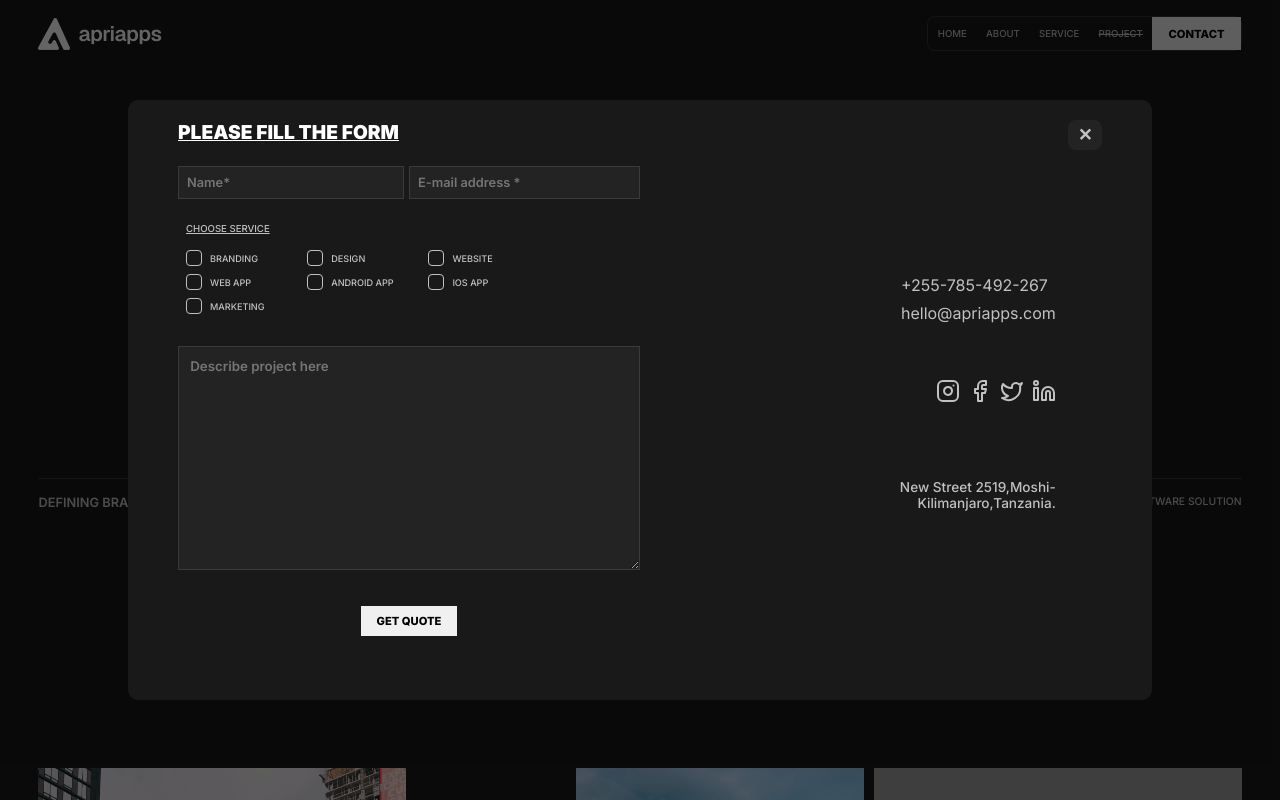
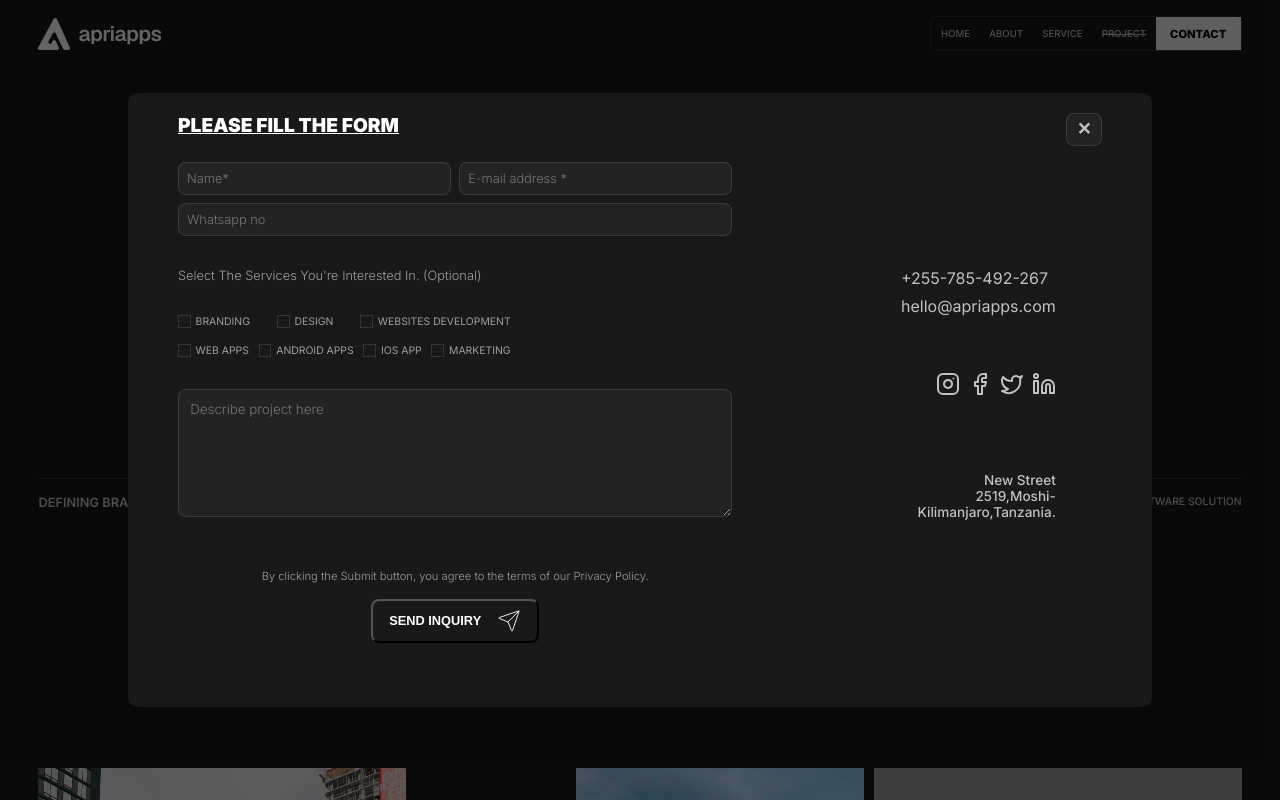
Before and after one commit to pascalbundala/Apriapps, a React (Vite) app: page /project in a window 1280 px wide. Both pictures are taken after a click on the button "CONTACT". Shown: the top 800 px of the page. Built offline with nearby package versions, Linux system fonts and the light colour scheme; grey boxes are pictures that could not be loaded.

Commit message:
contact page & faqs

```diff
--- a/src/components/ContactOverlay.jsx
+++ b/src/components/ContactOverlay.jsx
@@ -1,28 +1,26 @@
-import { FacebookIcon, InstagramIcon,Linkedin,TwitterIcon} from "lucide-react";
 import { useContact } from "../context/contactContext";
+import { Send } from 'lucide-react';
 import React, { useRef, useState } from 'react';
+import socialAccount from "../data/socialaccount";
 
-const socialAccount=[
-    {icon:<InstagramIcon/>,link:"https://www.instagram.com/apriapps/"},
-    {icon: <FacebookIcon/>,link:"https://www.facebook.com/14apriapps/"},
-    {icon: <TwitterIcon/>,link:"https://www.facebook.com/14apriapps/"},
-    {icon:<Linkedin/>,link:"https://www.instagram.com/apriapps/"},
-]
 
 const ContactOverlay = () => {
     const { isOpen, closeContact } = useContact();
     const userNameRef = useRef(null);
     const emailRef = useRef(null);
     const messageRef =  useRef(null);
+    const mobileRef =  useRef(null);
     const [errors, setErrors] = useState({});
     const [isSubmitting, setIsSubmitting] = useState(false);
     const [formData, setFormData] = useState({
       username: "",
-      email: "",
       message:"",
+      mobile:"",
       services: [],
+    });
 
-    });
+    const [email, setEmail] = useState("");
+    const [emailError, setEmailError] = useState("");
 
     if (!isOpen) return null;
 
@@ -36,7 +34,6 @@ const ContactOverlay = () => {
         : prev.services.filter((service) => service !== value),
         }));
     };
-
     const handleInputChange = (e) => {
       const { name, value } = e.target;
       setFormData((prevFormData) => ({
@@ -46,7 +43,24 @@ const ContactOverlay = () => {
 
       setErrors((prev) => ({ ...prev, [name]: "" }));
     };
+    const handleEmailChange = (e) => {
+        const value = e.target.value;
+        setEmail(value);
+        validateEmail(value);
+    };
 
+    const validateEmail = (value) => {
+      const emailRegex = /^[^\s@]+@[^\s@]+\.[^\s@]+$/;
+
+      //  if (!value) {
+      //   setEmailError("Email is required.");
+      // } else
+      if (!emailRegex.test(value)) {
+        setEmailError("Please enter a valid email address.");
+      } else {
+        setEmailError("");
+      }
+    };
 
     const validate = (data) => {
       const errs = {};
@@ -67,8 +81,6 @@ const ContactOverlay = () => {
 
       return errs;
     };
-
-
     const handleSubmit = async (e) => {
       e.preventDefault();
       const validationErrors = validate(formData);
@@ -99,13 +111,10 @@ const ContactOverlay = () => {
             <h3>please fill the form</h3>
             <button onClick={closeContact}>✕</button>
         </div>
-
-        <div className="flex row">
+        <div className="flex row forx">
             <div className="form-c">
-
               <div className="naemail">
                     <div className='form-group'>
-                            {errors.username && <small className="small">{errors.username}</small>}
                       <input
                       type="text"
                       name="username"
@@ -118,18 +127,39 @@ const ContactOverlay = () => {
                       onChange={handleInputChange}
                       value={formData.username}
                       />
+
+                      {errors.username && <small className="small">{errors.username}</small>}
   </div>
 
                     <div className='form-group' >
-                            {errors.email && <small className="small">{errors.email}</small>}
                       <input type="email" name="email" id="email" placeholder='E-mail address *'
-                            autoComplete='email' ref={emailRef} tabIndex="2" onChange={handleInputChange}
-                            value={formData.email}  aria-invalid={!!errors.email} />
+                      autoComplete='email' ref={emailRef} tabIndex="2" onChange={handleEmailChange}
+                      value={email} />
+                        {emailError && <small className="small">{emailError}</small>}
                     </div>
               </div>
 
+              <div className="naemail-mobile">
+                    <div className='form-group'>
+                      <input
+                      type="text"
+                      name="mobile"
+                      id="mobile"
+                      placeholder='Whatsapp no'
+                      autoComplete='whatsapp no'
+                      ref={mobileRef}
+                      tabIndex="3"
+                      aria-invalid={!!errors.mobile}
+                      onChange={handleInputChange}
+                      value={formData.username}
+                      />
+                      {errors.mobile && <small className="small">{errors.mobile}</small>}
+                    </div>
+
+              </div>
+
               <div className="chooselist">
-                      <h4>choose service</h4>
+                <h4>Select the services you're interested in. (Optional)</h4>
                 <div className="list-choice">
 
                   <div className="checkbox-service">
@@ -154,7 +184,7 @@ const ContactOverlay = () => {
     onChange={handleCheckboxChange} />
                     <label htmlFor="website">
                     <span className="custom-checkbox"></span>
-                          Website</label>
+                    Websites development</label>
                   </div>
 
                   <div className="checkbox-service">
@@ -162,7 +192,7 @@ const ContactOverlay = () => {
     onChange={handleCheckboxChange} />
                     <label htmlFor="web-app">
                       <span className="custom-checkbox"></span>
-                            Web app</label>
+                      Web apps</label>
                   </div>
 
                   <div className="checkbox-service">
@@ -170,7 +200,7 @@ const ContactOverlay = () => {
     onChange={handleCheckboxChange}/>
                     <label htmlFor="android">
                       <span className="custom-checkbox"></span>
-                            Android App</label>
+                      Android Apps</label>
                   </div>
 
                   <div className="checkbox-service">
@@ -192,25 +222,23 @@ const ContactOverlay = () => {
                 </div>
               </div>
 
-
-
               <div className='form-group'>
                 {errors.message && <small className="small">{errors.message}</small>}
-                      <textarea id='detail' name='message' rows="5" cols="50" placeholder="Describe project here" autoComplete='off' ref={messageRef} tabIndex="3" onChange={handleInputChange}
+                <textarea id='detail' name='message' rows="20" cols="10" placeholder="Describe project here" autoComplete='off' ref={messageRef} tabIndex="4" onChange={handleInputChange}
                 value={formData.message}   aria-invalid={!!errors.message}></textarea>
               </div>
+
+              <p>By clicking the Submit button, you agree to the terms of our Privacy Policy.</p>
 
               <button type='submit'
                 disabled={isSubmitting}
                 onClick={handleSubmit}
-                      className='button-cta'>
-                      {isSubmitting ? "Submitting..." : "Get Quote"}
+                className='linkTo'>
+                  <h4> {isSubmitting ? "Submitting..." : "Send Inquiry"}</h4>
+                <Send className="lc-icon"/>
               </button>
             </div>
 
-            <div className="space-c">
-              <span></span>
-            </div>
 
             <div className="extra-c">
                 <div className="contacts">
@@ -224,11 +252,14 @@ const ContactOverlay = () => {
           <a href="mailto:hello@apriapps.com?subject=Website Inquiry&body=Hello ApriApps,">hello@apriapps.com</a>
                 </div>
                 <div className="socials">
-                    {
-                        socialAccount.map((account,id)=>(
-                        <a key={id}  href={account.link} target="_blank" rel="noopener noreferrer">{account.icon}</a>
-                        ))
-                        }
+                    {socialAccount.map((item, index) => {
+                      const Icon = item.icon;
+                      return (
+                        <a key={index} href={item.link}>
+                          <Icon />
+                        </a>
+                      );
+                    })}
                 </div>
 
                 <div className="address">
@@ -236,7 +267,6 @@ const ContactOverlay = () => {
                 </div>
             </div>
         </div>
-
       </div>
     </div>
   );
--- /dev/null
+++ b/src/data/socialaccount.js
@@ -0,0 +1,15 @@
+import {
+  FacebookIcon,
+  InstagramIcon,
+  LinkedinIcon,
+  TwitterIcon,
+} from "lucide-react";
+
+const socialAccount = [
+  { icon: InstagramIcon, link: "https://www.instagram.com/apriapps/" },
+  { icon: FacebookIcon, link: "https://www.facebook.com/14apriapps/" },
+  { icon: TwitterIcon, link: "https://twitter.com/apriapps" },
+  { icon: LinkedinIcon, link: "https://linkedin.com/company/apriapps" },
+];
+
+export default socialAccount;
--- a/src/index.css
+++ b/src/index.css
@@ -134,6 +134,10 @@
         margin: 0 auto;
     }
 
+    .lc-icon{
+        stroke-width: 0.09rem;
+    }
+
     .big-image{
         width: 100%;
         height: 80vh;
@@ -186,8 +190,7 @@
 
     .button-cta{
         font-family: "Inter",sans-serif;
-        background-color: var(--white-fade-color);
-        padding:0rem 1rem;
+        padding: 0.2rem 0.9rem;
         border: none;
         cursor: pointer;
         font-size: 0.70rem;
@@ -210,12 +213,13 @@
         text-align: center;
         color: var(--text-white-color);
         text-decoration: none;
+        outline: none;
     }
 
 
     .linkTo h4{
         font-size: 0.74rem;
-        color: var(--text-whitefade-color);
+        color: var(--text-white-color);
         font-weight: 400;
         text-decoration: none;
         margin-right: 0.5rem;
@@ -288,11 +292,17 @@
         border: none;
         border-radius: var(--border-radius);
         background-color: var(--black-fade-color);
+        border:1px solid var(--border-fade-color);
         cursor: pointer;
     }
 
+    .contact-modal .forx{
+        width: 100%;
+        justify-content: space-between;
+    }
+
     .contact-modal .form-c{
-        width: 50%;
+        width: 60%;
         height: fit-content;
         margin-top: 1rem;
         background-color: transparent;
@@ -300,16 +310,16 @@
         flex-flow: column wrap;
         justify-content: start;
         align-items: center;
+         font-family: "Inter", sans-serif;
     }
 
     .contact-modal .form-c .form-group{
-          width: 100%;
-
+        width: 100%;
     }
 
     .contact-modal .form-c .form-group .small{
-        font-size: 0.8rem;
-        font-weight: 400;
+        font-size: 0.70rem;
+        font-weight: 200;
         margin-bottom: 0.9rem;
         color: rgb(245, 180, 180);
     }
@@ -320,9 +330,21 @@
         flex-flow: row nowrap;
         justify-content: space-between;
         color: var(--text-white-color);
+    }
 
+    .contact-modal .form-c .naemail .form-group:nth-child(2) {
+        margin-left: 0.5rem;
+    }
 
+    .contact-modal .form-c .naemail-mobile{
+        width: 100%;
+        display: flex;
+        flex-flow: row nowrap;
+        justify-content: space-between;
+        color: var(--text-white-color);
+        margin-top: 0.5rem;
     }
+
 
     .contact-modal .form-c .chooselist{
         width: 100%;
@@ -331,38 +353,37 @@
         flex-flow: column nowrap;
         justify-content: center;
         color: var(--text-whitefade-color);
-        margin: 1rem 0;
+        margin: 2rem 0;
         background-color: var(--black-color);
         border-radius: var(--border-radius);
-        padding: 0.5rem;
+        padding: 0;
     }
 
 
     .contact-modal .form-c .chooselist h4{
-        font-size: 0.6rem;
-        text-transform: uppercase;
-        font-weight: 500;
-        color: var(--text-whitefade-color);
-        text-decoration: underline;
+        font-size: 0.8rem;
+        text-transform: capitalize;
+        color: var(--text-grey-color);
+        font-family: "Inter", sans-serif;
+        font-weight: 300;
     }
 
     .contact-modal .form-c .chooselist .list-choice{
-        width: 100%;
+        width: 60%;
         display: flex;
         flex-flow: row wrap;
+        justify-content: space-between;
         margin-top: 1rem;
     }
 
     .contact-modal .form-c .chooselist .list-choice .checkbox-service{
-        width: 20%;
-        font-weight: 500;
-        text-transform: capitalize;
+        width: fit-content;
+        text-transform: uppercase;
         display: flex;
         flex-flow: row nowrap;
-        justify-content: start;
+        justify-content: space-between;
         align-items:center;
-        margin-right: 2rem;
-        margin-bottom: 0.5rem;
+        margin-top: 1rem;
     }
 
     .contact-modal .form-c .chooselist .list-choice .checkbox-service input[type="checkbox"]{
@@ -371,20 +392,23 @@
     }
 
     .contact-modal .form-c .chooselist .list-choice .checkbox-service label{
-        font-size: 0.57rem;
+        font-size: 0.65rem;
         text-transform: uppercase;
         display: flex;
         align-items: center;
-        gap: 8px;
         cursor: pointer;
+        font-weight: 400;
+        gap: 0.3rem;
+        font-family: "Inter", sans-serif;
+        color: var(--text-grey-color);
     }
 
     .contact-modal .form-c .chooselist .list-choice .checkbox-service label .custom-checkbox{
         display: block;
-        width: 1rem;
-        height: 1rem;
-        border: 1px solid var(--text-whitefade-color);
-        border-radius: 4px;
+        width: 0.8rem;
+        height: 0.8rem;
+         border: 1px solid var(--border-fade-color);
+        border-radius: 0px;
         position: relative;
         transition: all 0.3s ease;
     }
@@ -400,13 +424,17 @@
     .contact-modal .form-c .chooselist .list-choice .checkbox-service      input:checked + label .custom-checkbox::after {
         content: "";
         position: absolute;
-        left: 5px;
-        top: 1px;
-        width: 5px;
-        height: 10px;
-        border: solid var(--white-color);
-        border-width: 0 2px 2px 0;
+        top: 0%;
+        left: 20%;
+        transform: translate(-50%, -50%);
+        width: 6px;
+        height: 8px;
+        border: solid var(--text-black-color);
+        border-width: 0px 2px 2px 0px;
         transform: rotate(45deg);
+        display: flex;
+        align-items: center;
+        justify-content: center;
     }
 
 
@@ -418,12 +446,13 @@
         border: none;
         outline: none;
         font-family: "Inter", sans-serif;
-        font-weight: 600;
+        font-weight: 300;
         border: 1px solid var(--border-fade-color);
+        border-radius:var(--border-radius);
     }
 
     .contact-modal .form-c .form-group input[type="text"]{
-        width: 98%;
+        width: 100%;
     }
 
     .contact-modal .form-c .form-group input[type="email"]{
@@ -432,40 +461,49 @@
 
     .contact-modal .form-c .form-group #detail{
         width: 100%;
-        height: 14rem;
+        height: 8rem;
         border: none;
         outline: none;
         background-color: var(--black-fade-color);
         color: var(--text-white-color);
         padding: 0.7rem;
-        font-weight: 600;
+        font-weight: 300;
         font-family: "Inter", sans-serif;
         border: 1px solid var(--border-fade-color);
+        border-radius: var(--border-radius);
     }
 
-    .contact-modal .form-c .button-cta{
-        margin-top: 2rem;
+    .contact-modal .form-c p{
+        color: var(--text-grey-color);
+        font-size: 0.7rem;
+        font-weight: 300;
+        margin-top: 3rem;
+    }
+
+    .contact-modal .form-c .linkTo{
+        margin-top: 1rem;
         padding: 0.5rem 1rem;
         border-radius: none;
+        outline: none;
+        cursor: pointer;
+        text-transform: uppercase;
     }
 
-    .space-c{
-        width: 20%;
-        height: 100%;
-        display: flex;
-        flex-flow: row nowrap;
-        justify-content: center;
-        align-items: center;
+    .contact-modal .form-c .linkTo h4{
+        text-transform: uppercase;
+        font-weight: 800;
+        margin-right: 1rem;
+        font-size: 0.8rem;
     }
 
-    .space-c span{
-        width: 0.8px;
-        height: 70%;
-        background-color: var(--border-fade-color);
+    .contact-modal .form-c .linkTo .lc-icon{
+        font-weight: 300;
+        size: 0.1rem;
+        stroke-width: 0.9;
     }
 
     .extra-c{
-        width: 30%;
+        width: 20%;
         height: 100%;
         display: flex;
         flex-flow: column nowrap;
@@ -519,6 +557,7 @@
         font-weight: 500;
         text-align: end;
     }
+
 
 :root {
     /* white color */
--- a/src/pages/Home/faq/faq.css
+++ b/src/pages/Home/faq/faq.css
@@ -1,10 +1,9 @@
 .faq{
     width: 100%;
     height: 100vh;
-    padding-top: 10rem;
-    padding-bottom: 10rem;
     display: flex;
     flex-flow: row nowrap;
+    align-items: center;
     color: var(--text-black-color);
     background-color: var(--white-fade-color);
     z-index: 13;
--- a/src/pages/Project/Project.jsx
+++ b/src/pages/Project/Project.jsx
@@ -80,7 +80,7 @@ const Project = () => {
 </p>
 
                   <Link className='linkTo'  to={`/project/${project.name}`} key={project.name}>
-                    <h4>Discover more</h4> <ArrowUpRight strokeWidth={0.9} />
+                    <h4>Discover more</h4> <ArrowUpRight className='lc-icon' />
                   </Link>
               </div>
             </div>))
```
Also changed, not shown: src/pages/Home/faq/Faq.jsx (+6 -4 lines). Lines whose indentation alone changed are shown as unchanged.
